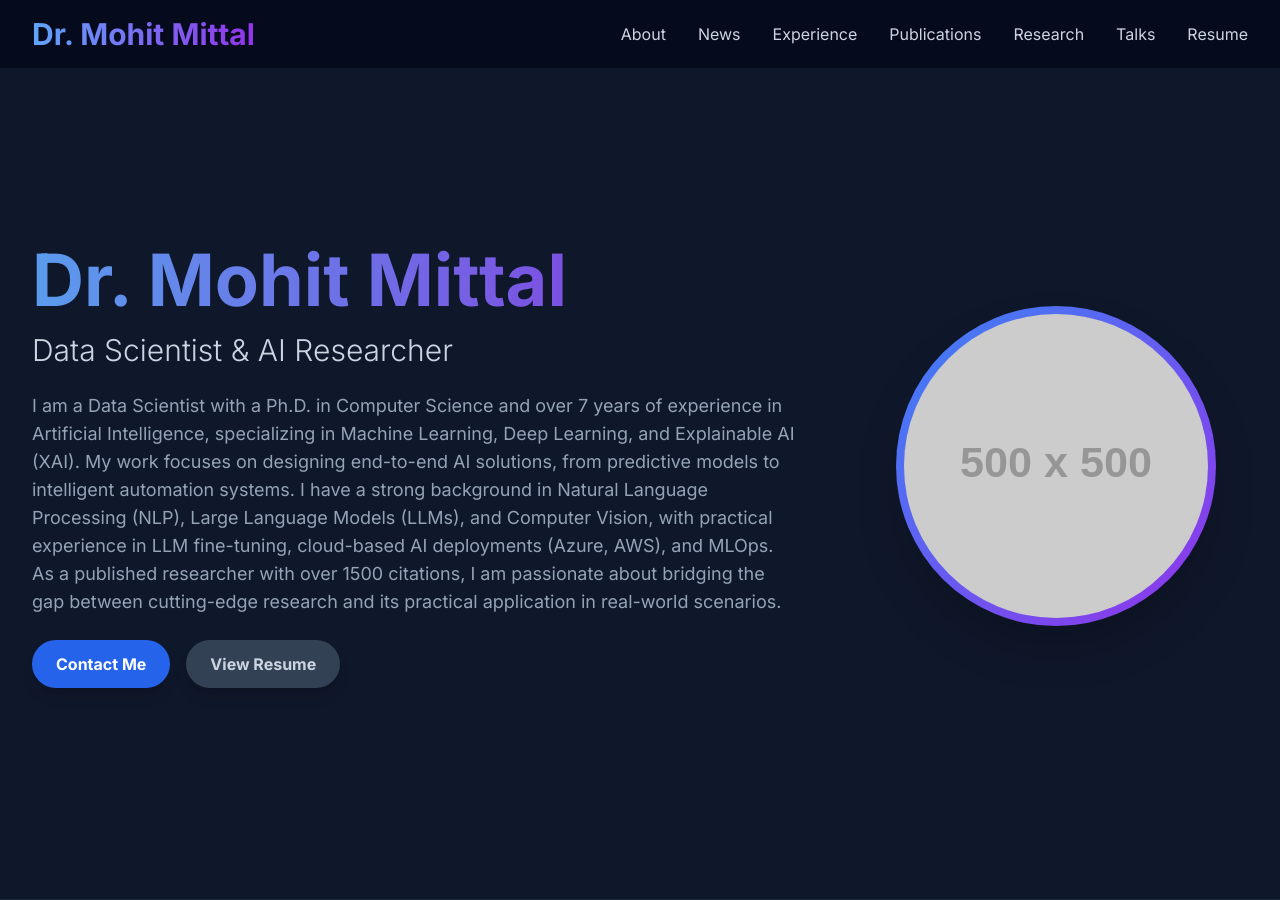
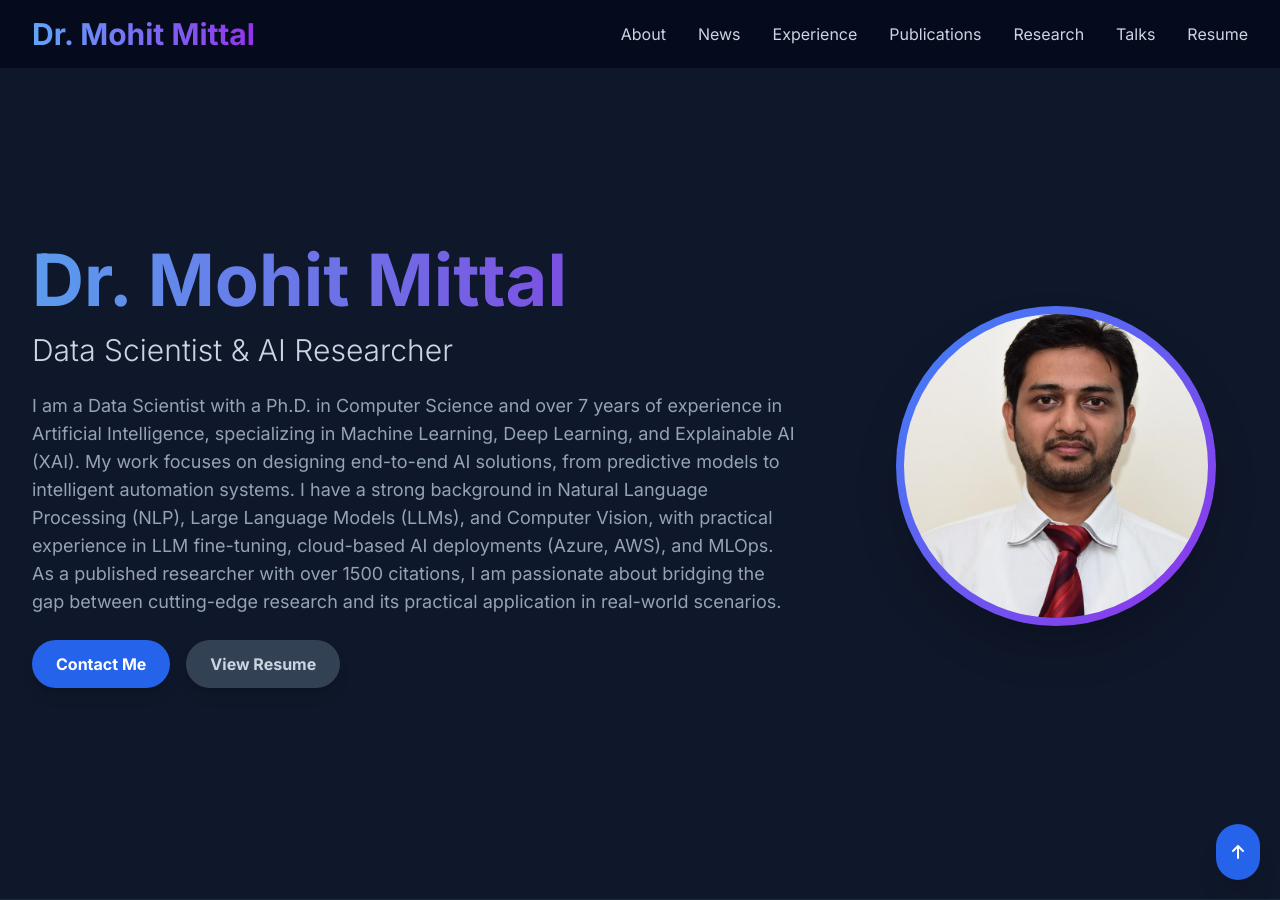
Before and after one commit to mohitmittal1988/mm, a Jekyll site: the page index.html, which Jekyll copies as it is, in a window 1280 px wide and 900 px high. Built offline with Jekyll 4.4.1, drawn with Linux system fonts in a browser that asks for light colours; nearby versions of some CDN libraries.

Commit message:
updated homepage

```diff
--- a/index.html
+++ b/index.html
@@ -129,7 +129,8 @@
                 </div>
                 <div class="md:w-1/2 lg:w-1/3 flex justify-center">
                     <div class="relative w-64 h-64 lg:w-80 lg:h-80 bg-gradient-to-br from-blue-500 to-purple-600 rounded-full shadow-2xl overflow-hidden animate-pulse-slow">
-                        <img src="https://placehold.co/500x500/1e293b/d1d5db?text=Dr.+Mohit+Mittal" alt="Dr. Mohit Mittal" class="object-cover w-full h-full p-2 rounded-full">
+                        <!-- Replaced placeholder image with user's uploaded image -->
+                        <img src="IEEE_pic.png" alt="Dr. Mohit Mittal" class="object-cover w-full h-full p-2 rounded-full" onerror="this.onerror=null; this.src='https://placehold.co/500x500/1e293b/d1d5db?text=Dr.+Mohit+Mittal';">
                     </div>
                 </div>
             </div>
```
Also changed, not shown: other parts of index.html (+1 -1 lines).
